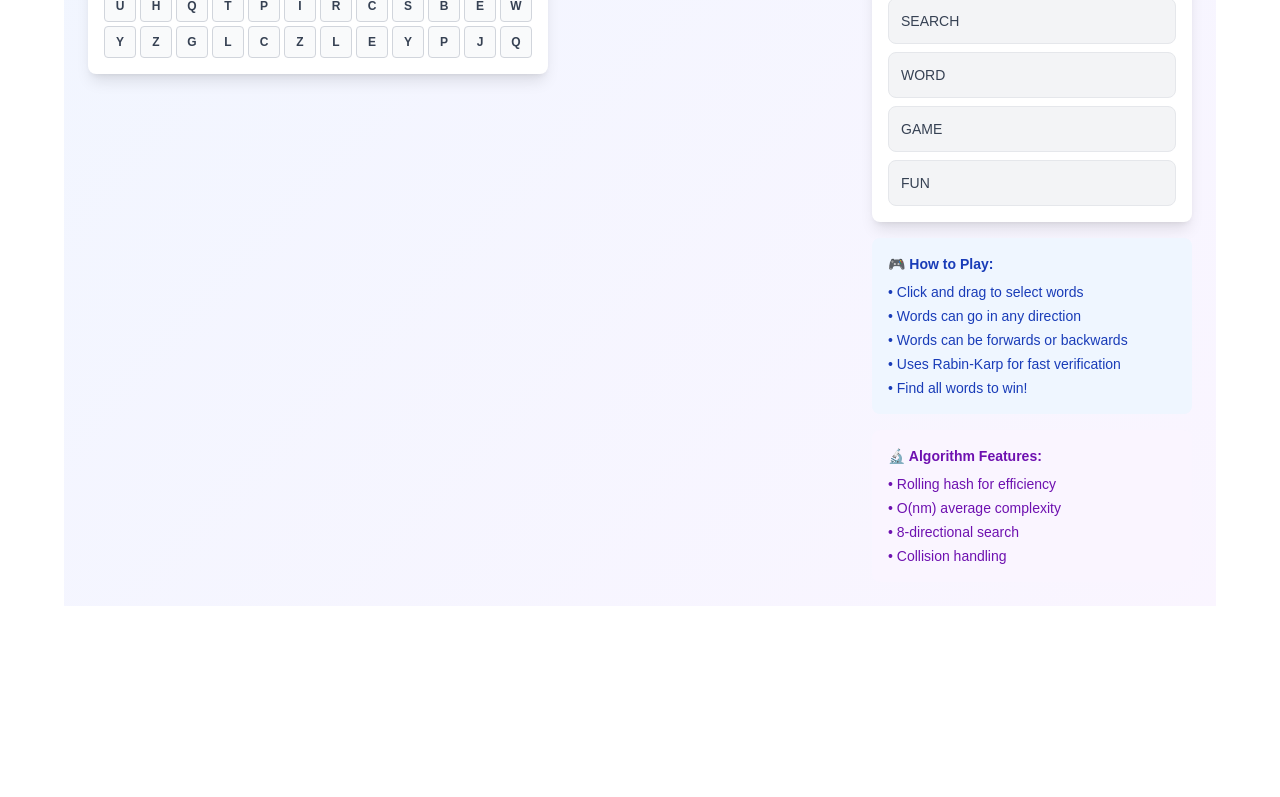
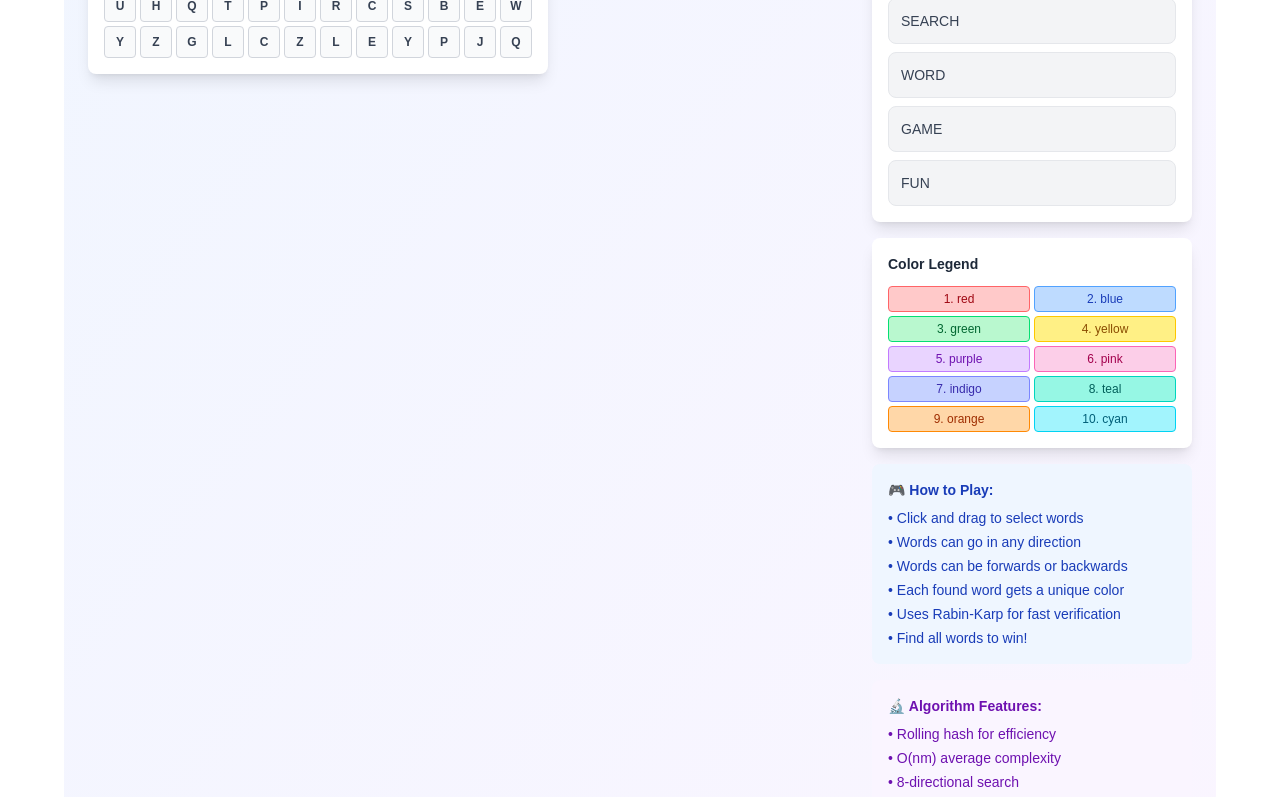
Before and after one commit to jpross14/algo-word-search, a Next.js app: page / in a window 1280 px wide. Shown: the part 622-1419 px from the top of the page. Before the commit the page ends 1228 px from the top, so only its background shows below. Built offline with nearby package versions, Linux system fonts and the light colour scheme.

Commit message:
feat: added inidividual colors to each word to better see which letters are from which word

```diff
--- a/src/components/WordSearchGame.tsx
+++ b/src/components/WordSearchGame.tsx
@@ -12,6 +12,20 @@ export default function WordSearchGame () {
       'APP', 'SEARCH', 'WORD', 'GAME', 'FUN'
    ];
 
+   // Color palette for found words
+   const WORD_COLORS = [
+      { bg: 'bg-red-200', text: 'text-red-800', border: 'border-red-400', name: 'red' },
+      { bg: 'bg-blue-200', text: 'text-blue-800', border: 'border-blue-400', name: 'blue' },
+      { bg: 'bg-green-200', text: 'text-green-800', border: 'border-green-400', name: 'green' },
+      { bg: 'bg-yellow-200', text: 'text-yellow-800', border: 'border-yellow-400', name: 'yellow' },
+      { bg: 'bg-purple-200', text: 'text-purple-800', border: 'border-purple-400', name: 'purple' },
+      { bg: 'bg-pink-200', text: 'text-pink-800', border: 'border-pink-400', name: 'pink' },
+      { bg: 'bg-indigo-200', text: 'text-indigo-800', border: 'border-indigo-400', name: 'indigo' },
+      { bg: 'bg-teal-200', text: 'text-teal-800', border: 'border-teal-400', name: 'teal' },
+      { bg: 'bg-orange-200', text: 'text-orange-800', border: 'border-orange-400', name: 'orange' },
+      { bg: 'bg-cyan-200', text: 'text-cyan-800', border: 'border-cyan-400', name: 'cyan' }
+   ];
+
    const [gameState, setGameState] = useState<GameState>(() => {
       // Pang-generate puzzle gamit si PuzzleGenerator
       const gridData = PuzzleGenerator.generatePuzzle(SAMPLE_WORDS, 12).grid;
@@ -22,11 +36,16 @@ export default function WordSearchGame () {
             row: rowIndex,
             col: colIndex,
             isFound: false,
-            isSelected: false
+            isSelected: false,
+            wordIndex: -1 // Track which word this cell belongs to
          }))
       );
 
-      const words = SAMPLE_WORDS.map(word => ({ word: word.toUpperCase(), found: false }));
+      const words = SAMPLE_WORDS.map(word => ({
+         word: word.toUpperCase(),
+         found: false,
+         colorIndex: -1 // Track which color this word uses
+      }));
 
       return {
          grid,
@@ -34,11 +53,35 @@ export default function WordSearchGame () {
          score: 0,
          isSelecting: false,
          selectedCells: [],
-         startCell: null
+         startCell: null,
+         foundWordsCount: 0 // Track order of found words
       };
    });
 
    const gridRef = useRef<HTMLDivElement>(null);
+
+   // Helper function to get the color for a found word
+   const getWordColor = (wordIndex: number) => {
+      const word = gameState.words[wordIndex];
+      if (!word.found || word.colorIndex === -1) return null;
+      return WORD_COLORS[word.colorIndex % WORD_COLORS.length];
+   };
+
+   // Helper function to get cell styling
+   const getCellStyling = (cell: any, isSelected: boolean) => {
+      if (cell.isFound && cell.wordIndex !== -1) {
+         const color = getWordColor(cell.wordIndex);
+         if (color) {
+            return `${color.bg} ${color.text} ${color.border} shadow-sm`;
+         }
+      }
+
+      if (isSelected) {
+         return 'bg-blue-200 text-blue-800 border-blue-400 shadow-sm';
+      }
+
+      return 'bg-gray-50 hover:bg-gray-100 text-gray-700';
+   };
 
    // ===============================
    // FILE: hooks/useGameControls.ts
@@ -117,18 +160,27 @@ export default function WordSearchGame () {
          if (wordIndex !== -1) {
             // Word found! Update ang state
             setGameState(prev => {
-               const newGrid = prev.grid.map(row => row.map(cell => ({
+               const newFoundWordsCount = prev.foundWordsCount + 1;
+               const colorIndex = prev.foundWordsCount; // Use current count as color index
+
+               const newGrid = prev.grid.map(row => row.map(cell => {
+                  const isInPath = prev.selectedCells.some(sc => sc.row === cell.row && sc.col === cell.col);
+                  if (isInPath) {
+                     return {
                         ...cell,
-                  isFound: prev.selectedCells.some(sc => sc.row === cell.row && sc.col === cell.col)
-                     ? true
-                     : cell.isFound
-               })));
+                        isFound: true,
+                        wordIndex: wordIndex
+                     };
+                  }
+                  return cell;
+               }));
 
                const newWords = [...prev.words];
                newWords[wordIndex] = {
                   ...newWords[wordIndex],
                   found: true,
-                  path: prev.selectedCells
+                  path: prev.selectedCells,
+                  colorIndex: colorIndex
                };
 
                return {
@@ -138,7 +190,8 @@ export default function WordSearchGame () {
                   score: prev.score + verification.word!.length * 10,
                   isSelecting: false,
                   selectedCells: [],
-                  startCell: null
+                  startCell: null,
+                  foundWordsCount: newFoundWordsCount
                };
             });
             return;
@@ -164,18 +217,20 @@ export default function WordSearchGame () {
             row: rowIndex,
             col: colIndex,
             isFound: false,
-            isSelected: false
+            isSelected: false,
+            wordIndex: -1
          }))
       );
 
       setGameState(prev => ({
          ...prev,
          grid,
-         words: prev.words.map(w => ({ ...w, found: false, path: undefined})),
+         words: prev.words.map(w => ({ ...w, found: false, path: undefined, colorIndex: -1})),
          score: 0,
          isSelecting: false,
          selectedCells: [],
-         startCell: null
+         startCell: null,
+         foundWordsCount: 0
       }));
    };
 
@@ -250,12 +305,7 @@ export default function WordSearchGame () {
                               className={`
                                  w-8 h-8 flex items-center justify-center text-xs font-bold cursor-pointer
                                  border border-gray-300 transition-all duration-150 rounded
-                                 ${cell.isFound
-                                 ? 'bg-green-200 text-green-800 border-green-400 shadow-sm'
-                                 : isSelected
-                                 ? 'bg-blue-200 text-blue-800 border-blue-400 shadow-sm'
-                                 : 'bg-gray-50 hover:bg-gray-100 text-gray-700'
-                                 }
+                                 ${getCellStyling(cell, isSelected)}
                               `}
                               onMouseDown={() => handleCellMouseDown(rowIndex, colIndex)}
                               onMouseEnter={() => handleCellMouseEnter(rowIndex, colIndex)}
@@ -276,14 +326,17 @@ export default function WordSearchGame () {
                <div className="bg-white rounded-lg shadow-lg p-4 mb-4">
                   <h3 className="text-lg font-semibold text-gray-800 mb-4">Words to Find</h3>
                   <div className="grid grid-cols-2 xl:grid-cols-1 gap-2">
-                  {gameState.words.map((wordItem, index) => (
+                  {gameState.words.map((wordItem, index) => {
+                     const wordColor = wordItem.found ? getWordColor(index) : null;
+
+                     return (
                         <div
                            key={index}
                            className={`
-                        p-3 rounded-lg text-sm font-medium transition-all
-                        ${wordItem.found
-                           ? 'bg-green-100 text-green-800 border border-green-200'
-                           : 'bg-gray-100 text-gray-700 border border-gray-200'
+                           p-3 rounded-lg text-sm font-medium transition-all border
+                           ${wordItem.found && wordColor
+                              ? `${wordColor.bg} ${wordColor.text} ${wordColor.border}`
+                              : 'bg-gray-100 text-gray-700 border-gray-200'
                            }
                            `}
                         >
@@ -291,8 +344,21 @@ export default function WordSearchGame () {
                            <span className={wordItem.found ? 'line-through' : ''}>
                               {wordItem.word}
                            </span>
-                        {wordItem.found && <span className="text-green-600">✓</span>}
+                           {wordItem.found && <span className={wordColor ? wordColor.text : 'text-green-600'}>✓</span>}
                            </div>
+                        </div>
+                     );
+                  })}
+                  </div>
+               </div>
+
+               {/* Color Legend */}
+               <div className="bg-white rounded-lg shadow-lg p-4 mb-4">
+                  <h4 className="text-sm font-semibold text-gray-800 mb-3">Color Legend</h4>
+                  <div className="grid grid-cols-2 gap-1 text-xs">
+                     {WORD_COLORS.slice(0, Math.min(WORD_COLORS.length, gameState.words.length)).map((color, index) => (
+                        <div key={index} className={`${color.bg} ${color.text} ${color.border} border rounded px-2 py-1 text-center`}>
+                           {index + 1}. {color.name}
                         </div>
                      ))}
                   </div>
@@ -307,6 +373,7 @@ export default function WordSearchGame () {
                      <li>• Click and drag to select words</li>
                      <li>• Words can go in any direction</li>
                      <li>• Words can be forwards or backwards</li>
+                     <li>• Each found word gets a unique color</li>
                      <li>• Uses Rabin-Karp for fast verification</li>
                      <li>• Find all words to win!</li>
                   </ul>
--- a/src/services/RabinKarpVerifier.ts
+++ b/src/services/RabinKarpVerifier.ts
@@ -140,7 +140,7 @@ export default class RabinKarpVerifier {
 
       // Check if word or ang iya reverse exists sa word list
       const normalMatch = wordList.some(w => w.toUpperCase() === word.toUpperCase());
-      const reverseMatch = wordList.some(w => w.toUpperCase() === word.toUpperCase());
+      const reverseMatch = wordList.some(w => w.toUpperCase() === reversedWord.toUpperCase());
 
       if (normalMatch) {
          return { isValid: true, word: word.toUpperCase() };
--- a/src/types/types.ts
+++ b/src/types/types.ts
@@ -12,6 +12,7 @@ export interface WordItem {
    direction?: string;
    startPos?: { row: number; col: number };
    path?: { row: number; col: number }[];
+   colorIndex: number;
 }
 
 export interface GameState {
@@ -21,6 +22,7 @@ export interface GameState {
    isSelecting: boolean;
    selectedCells: { row: number; col: number }[];
    startCell: { row: number; col: number } | null;
+   foundWordsCount: number;
 }
 
 export interface SearchResult {
```
Lines whose indentation alone changed are shown as unchanged.
